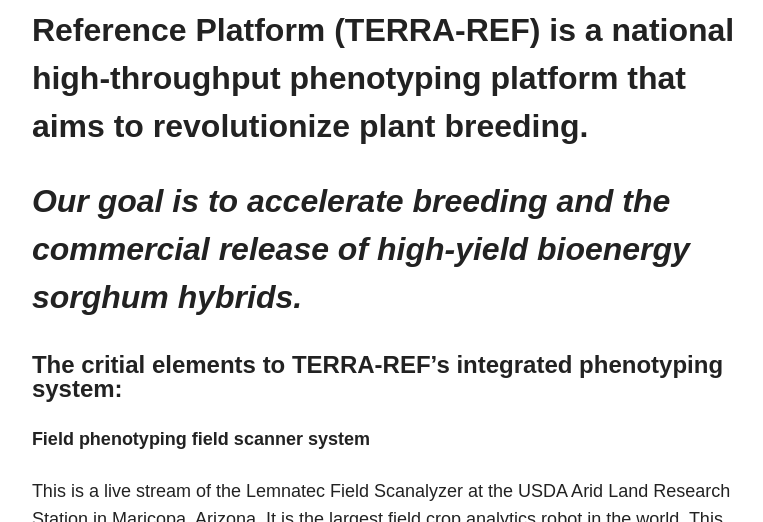
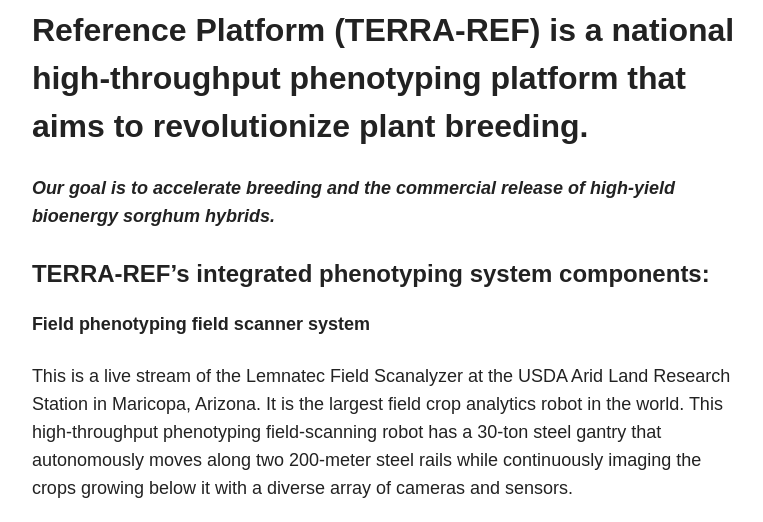
Before and after one commit to terra-reference/terraref.github.io, a Jekyll site: the page built from index.md, in a window 1280 px wide and 900 px high, scrolled down 760 px, cut to the strip 0-522 px from the top of the window. Shown: the whole strip, without its empty margins (254-1017 px from the left). Built offline with Jekyll 4.4.1, drawn with Linux system fonts in a browser that asks for light colours; nearby versions of some CDN libraries.

Commit message:
Update index.md

```diff
--- a/index.md
+++ b/index.md
@@ -7,9 +7,9 @@ search_omit: true
 ## The Transportation Energy Resources from Renewable Agriculture Phenotyping Reference Platform (TERRA-REF) is a national high-throughput phenotyping platform that aims to revolutionize plant breeding.
 
 
-## <i>Our goal is to accelerate breeding and the commercial release of high-yield bioenergy sorghum hybrids. </i>
+**_Our goal is to accelerate breeding and the commercial release of high-yield bioenergy sorghum hybrids._**
 
-#### The critial elements to TERRA-REF's integrated phenotyping system:
+#### TERRA-REF's integrated phenotyping system components:
 
 **Field phenotyping field scanner system**
 
```
